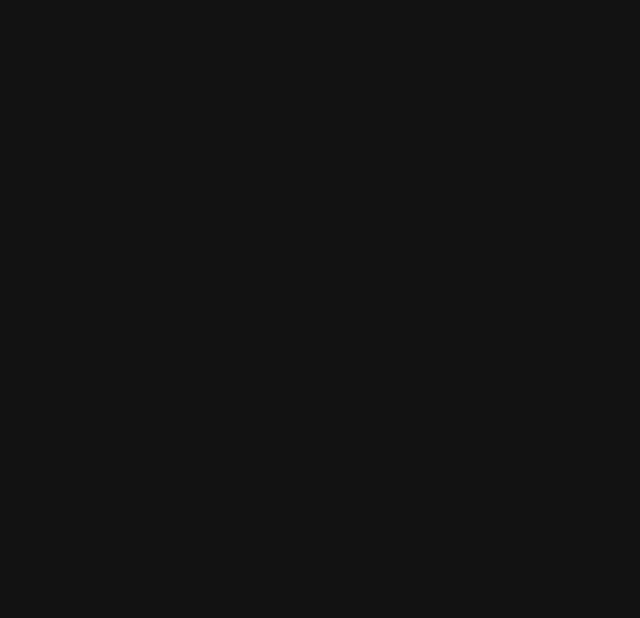
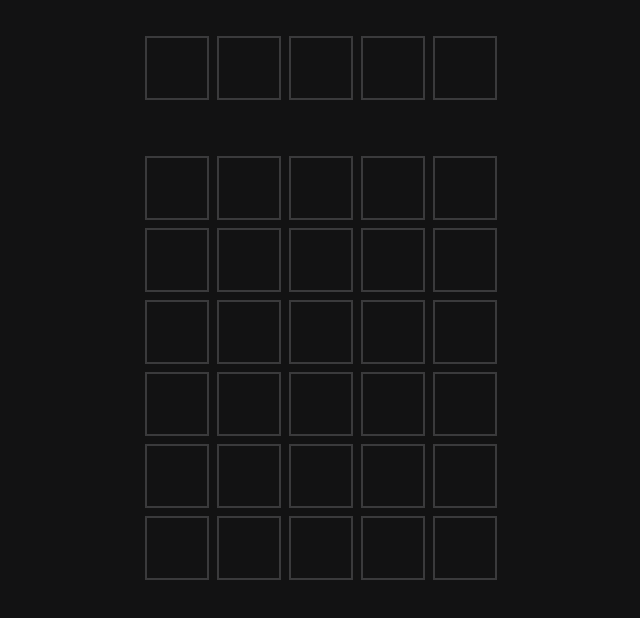
Before and after one commit to thaisbrun/wordle, a plain HTML site: page index.html in a window 1280 px wide. Shown: the whole page, without its empty margins (319-959 px from the left). Drawn offline with Linux system fonts and the light colour scheme.

Commit message:
avancement

```diff
--- a/index.html
+++ b/index.html
@@ -7,7 +7,15 @@
     <link rel="stylesheet" href="./style.css">
 </head>
 <body>
-    <div id="game"></div>
+    <div id="game">
+        <div class="grid">
+            <div class="box"></div>
+            <div class="box"></div>
+            <div class="box"></div>
+            <div class="box"></div>
+            <div class="box"></div>
+        </div>
+    </div>
     <script src="./index.js" type="module"></script>
 </body>
 </html>
--- a/index.js
+++ b/index.js
@@ -1 +1,34 @@
-alert('hello');
+const state = {
+    grid: Array(6)
+    .fill()
+    .map(() => Array(5).fill('')),
+    currentRow: 0,
+    currentCol: 0,
+};
+function drawBox(container, row, col, letter = ''){
+    const box = document.createElement('div');
+    box.className = 'box';
+    box.id = `box${row}${col}`;
+    box.textContent = letter;
+
+    container.appendChild(box);
+    return box;
+}
+
+function drawGrid(container){
+    const grid = document.createElement('div');
+    grid.className = 'grid';
+    for(let i=0; i<6; i++){
+        for(let j = 0; j <5; j++){
+            drawBox(grid, i, j);
+        }
+    }
+    container.appendChild(grid);
+}
+
+function startup(){
+    const game = document.getElementById('game');
+    drawGrid(game);
+}
+
+startup();
--- a/style.css
+++ b/style.css
@@ -35,3 +35,15 @@
     font-family: Arial, Helvetica, sans-serif;
     font-size: 2.4rem;
 }
+
+.box.empty{
+    background: var(--empty);
+}
+
+.box.wrong{
+    background: var(--wrong);
+}
+
+.box.right{
+    background: var(--right);
+}
```
